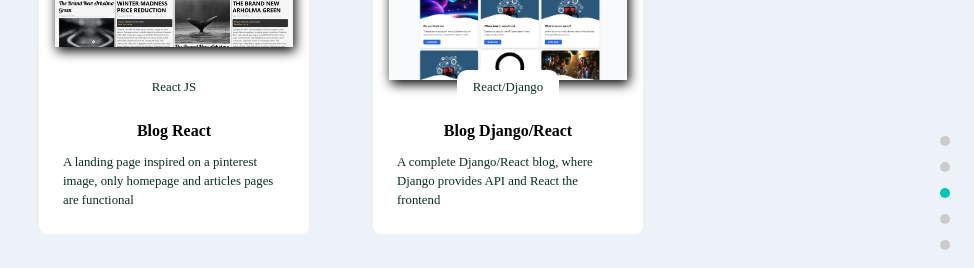
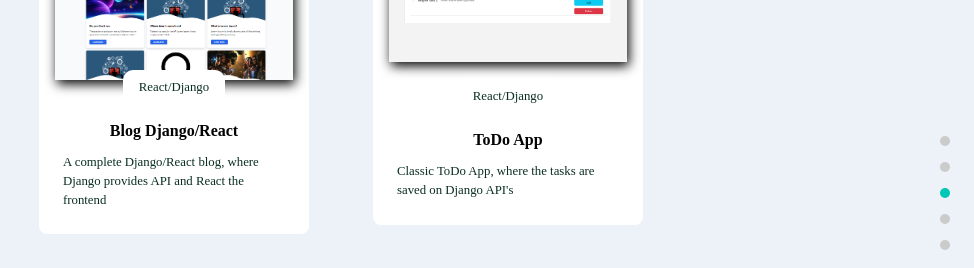
Before and after one commit to EPraz/Epraz.github.io, a React (Create React App) app: page / in a window 1280 px wide. Shown: the part 2476-2744 px from the top of the page, without its empty margins (306-1280 px from the left). Built offline with nearby package versions, Linux system fonts and the light colour scheme.

Commit message:
changes readme and workdata

```diff
--- a/src/container/Work/WorkData.js
+++ b/src/container/Work/WorkData.js
@@ -19,15 +19,15 @@
         imgUrl: images.portfolio ,
         tags: 'React JS',
     },
-    {
-        id:"2",
-        title: 'Blog React',
-        description: 'A landing page inspired on a pinterest image, only homepage and articles pages are functional',
-        skills_used: 'Swiper, React Router Dom',
-        codeLink: 'https://github.com/EPraz/blog-website',
-        imgUrl: images.blog_react ,
-        tags: 'React JS',
-    },
+    // {
+    //     id:"2",
+    //     title: 'Blog React',
+    //     description: 'A landing page inspired on a pinterest image, only homepage and articles pages are functional',
+    //     skills_used: 'Swiper, React Router Dom',
+    //     codeLink: 'https://github.com/EPraz/blog-website',
+    //     imgUrl: images.blog_react ,
+    //     tags: 'React JS',
+    // },
 
     {
         id:"3",
```
Also changed, not shown: 1 other file (tests, documents, lock files or other folders).
